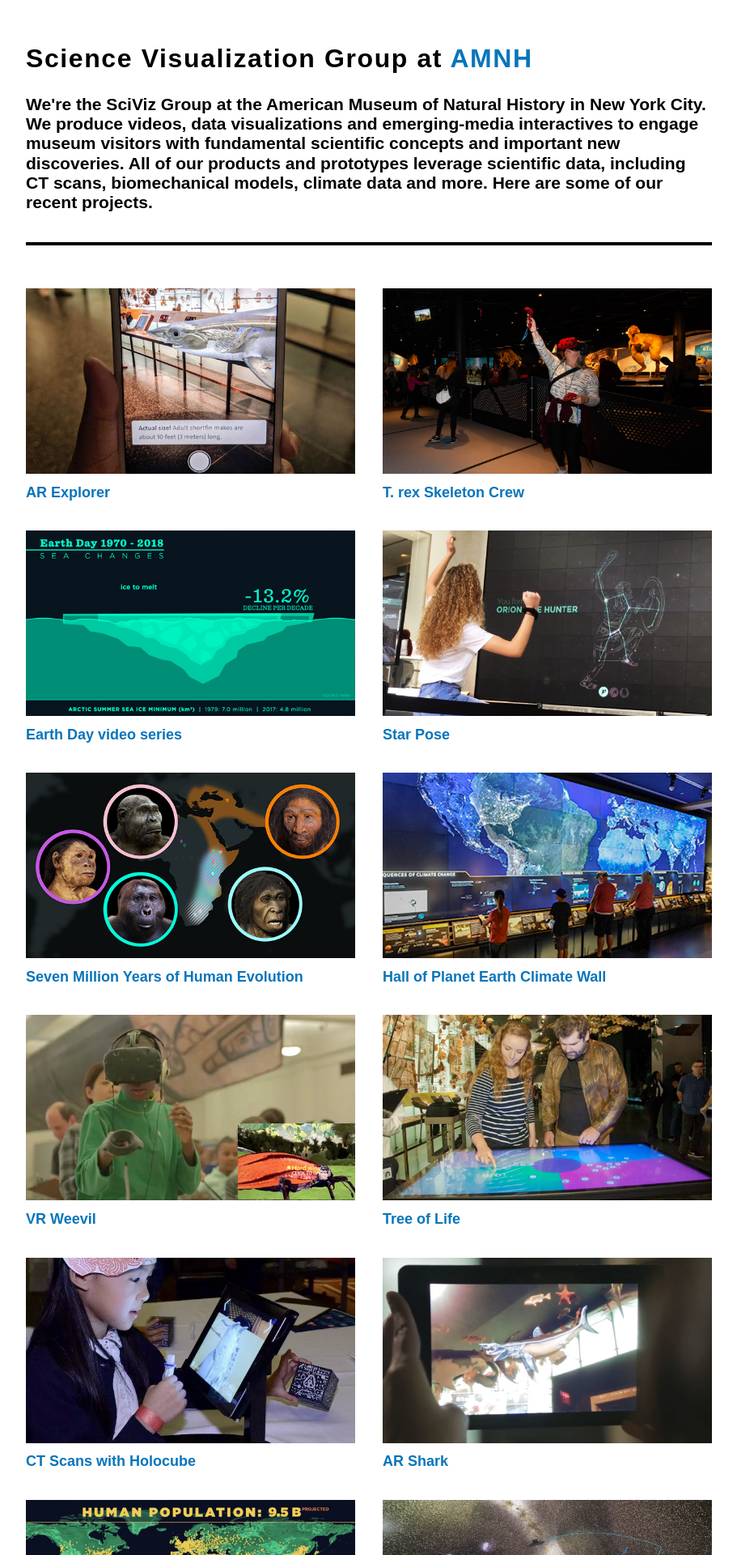
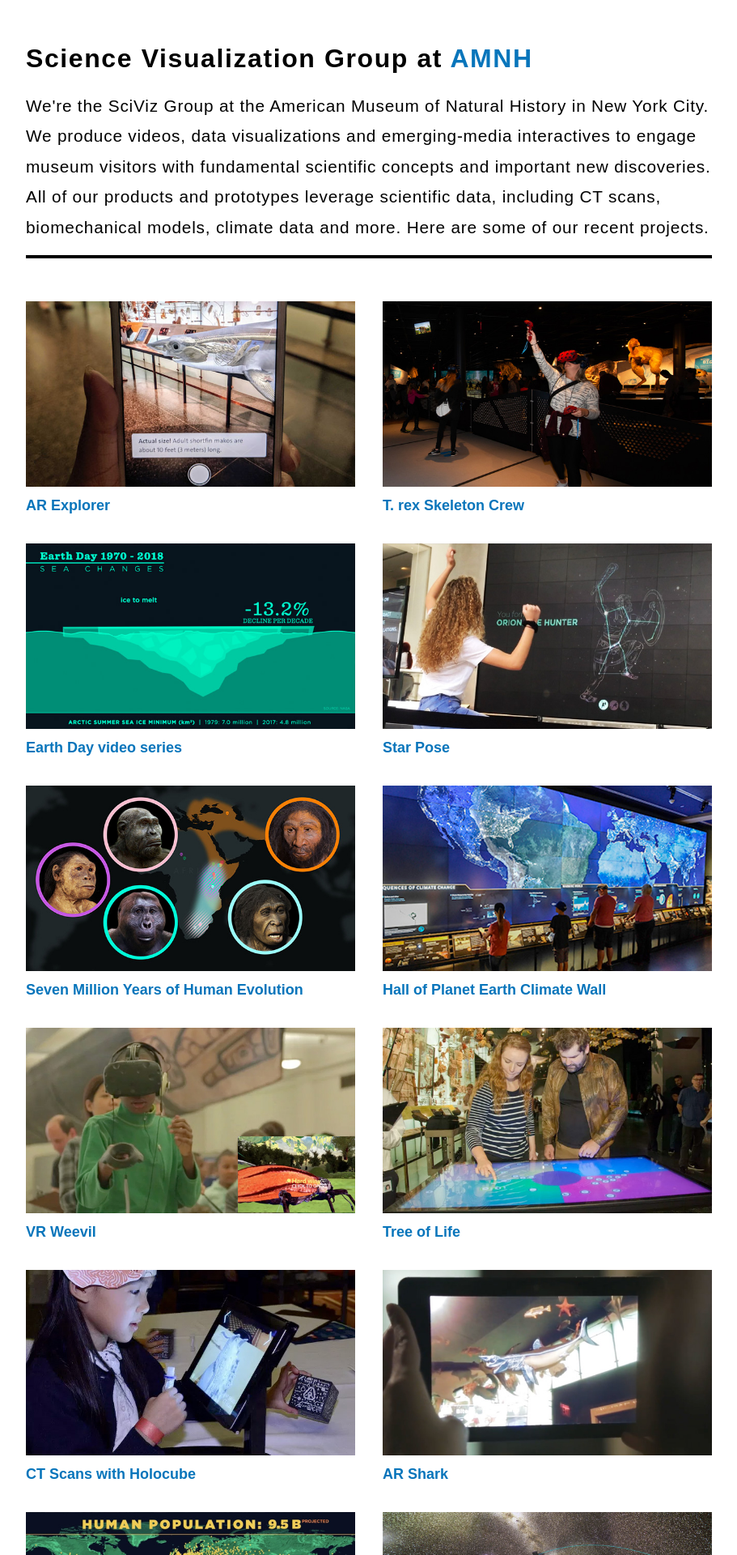
Before and after one commit to amnh-sciviz/amnh-sciviz.github.io, a Jekyll site: the page built from index.md, in a window 1280 px wide. Shown: the top 1920 px of the page at 81% size, without its empty margins (184-1095 px from the left). Built offline with Jekyll 4.4.1, drawn with Linux system fonts in a browser that asks for light colours.

Commit message:
Update home.html

```diff
--- a/_layouts/home.html
+++ b/_layouts/home.html
@@ -3,7 +3,7 @@
   <div class="container home">
     <header>
       <h1>Science Visualization Group at <a href="https://www.amnh.org/">AMNH</a></h1>
-      <h3>{{ site.description }}</h3>
+      <h2>{{ site.description }}</h2>
     </header>
     <main>
       {{ content }}
```
